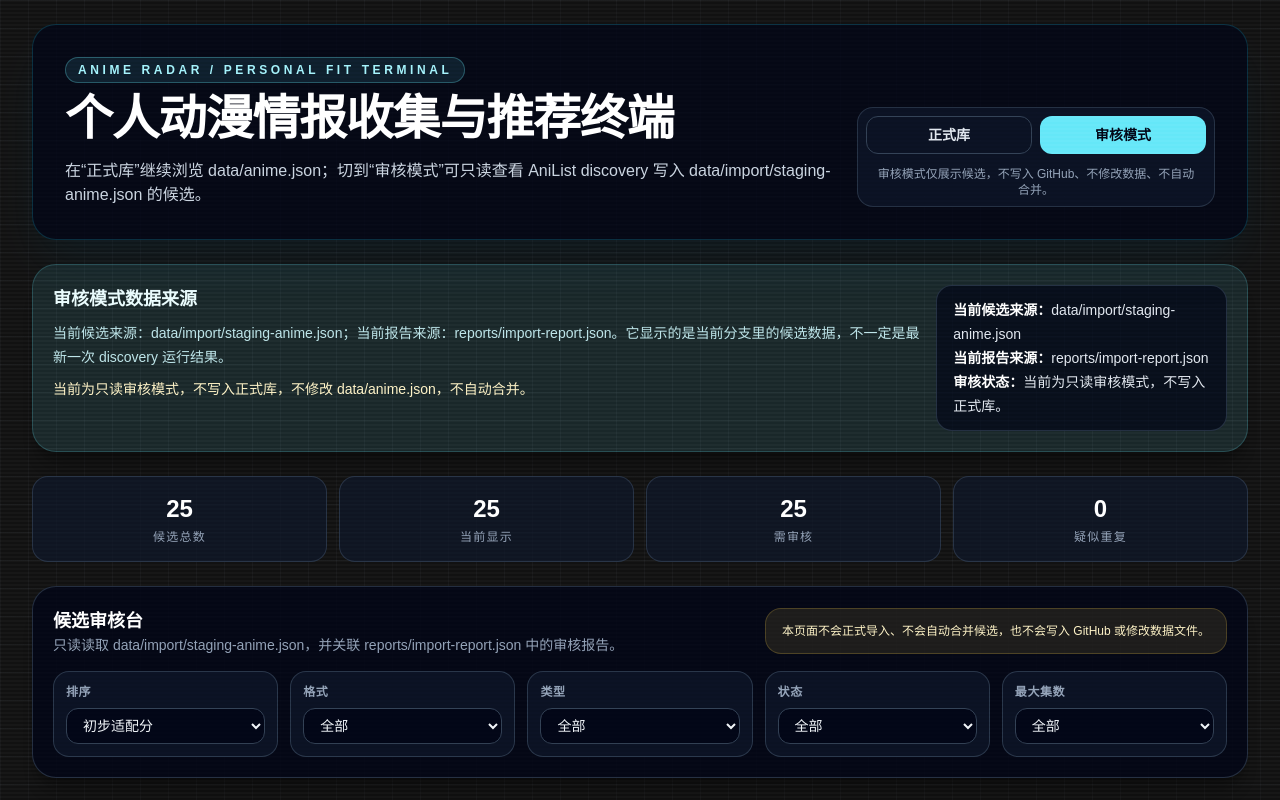
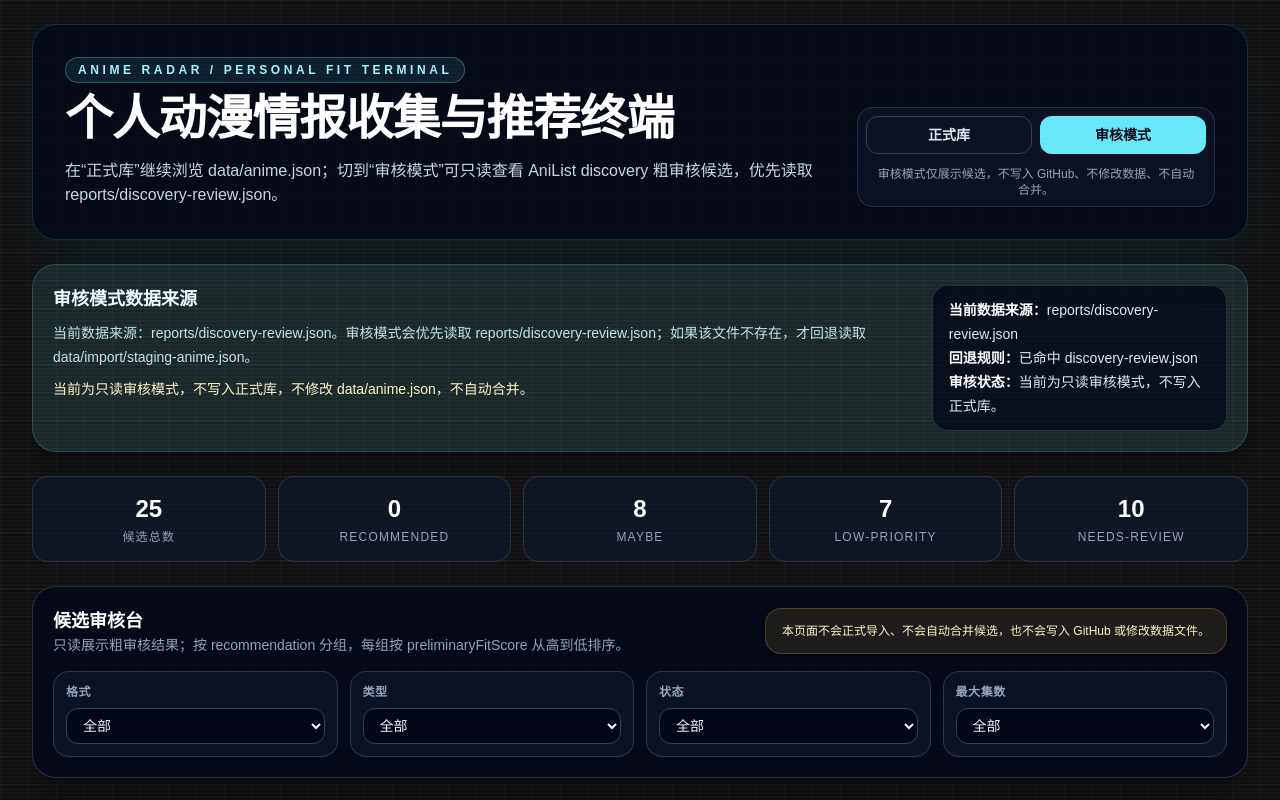
Before and after one commit to julushi2025-prog/-, a Next.js app: page / in a window 1280 px wide. Both pictures are taken after a click on the button "审核模式". Shown: the top 800 px of the page. Built offline with nearby package versions, Linux system fonts and the light colour scheme.

Commit message:
Add discovery review workbench

```diff
--- a/app/components/anime-radar.tsx
+++ b/app/components/anime-radar.tsx
@@ -2,7 +2,7 @@
 
 import { useEffect, useMemo, useState } from "react";
 import { externalLabelLocalizationMap, formatLocalizationMap, getAnimeFormat, getExternalAnimeGenres, getLocalizedAnimeDisplay, statusLocalizationMap } from "../../lib/anime-localization";
-import type { Anime, ImportReport, ReviewAnimeCandidate } from "../types";
+import type { Anime, DiscoveryRecommendation, ImportReport, ReviewAnimeCandidate, ReviewDataSource } from "../types";
 
 type Mode = "library" | "review";
 
@@ -20,10 +20,14 @@ type ReviewFilters = {
   genre: string;
   status: string;
   maxEpisodes: string;
-  sortBy: ReviewSortKey;
 };
 
-type ReviewSortKey = "preliminaryFitScore" | "sourceRating" | "year" | "episodes";
+type ReviewRecommendationGroup = {
+  key: DiscoveryRecommendation;
+  title: string;
+  description: string;
+  items: ReviewAnimeCandidate[];
+};
 
 type ReviewMetadata = {
   needsReviewReasons: string[];
@@ -45,7 +49,6 @@ const defaultReviewFilters: ReviewFilters = {
   genre: "all",
   status: "all",
   maxEpisodes: "all",
-  sortBy: "preliminaryFitScore",
 };
 
 const episodeRanges = [
@@ -57,13 +60,6 @@ const episodeRanges = [
 ];
 
 const maxEpisodeOptions = ["all", "6", "12", "13", "24", "26", "52"];
-
-const reviewSortLabels: Record<ReviewSortKey, string> = {
-  preliminaryFitScore: "初步适配分",
-  sourceRating: "来源评分",
-  year: "年份",
-  episodes: "集数",
-};
 
 const importReportCountLabels: Record<string, string> = {
   preliminaryFitScore: "初步适配分",
@@ -83,12 +79,26 @@ const importReportCountLabels: Record<string, string> = {
   merged: "已合并",
 };
 
+const recommendationOrder: DiscoveryRecommendation[] = ["recommended", "maybe", "low-priority", "needs-review"];
+
+const recommendationDescriptions: Record<DiscoveryRecommendation, string> = {
+  recommended: "粗审核认为优先值得人工查看的候选。",
+  maybe: "有命中信号，但仍需要人工判断是否适合。",
+  "low-priority": "适配信号较弱，建议排在后面查看。",
+  "needs-review": "存在系列、版本、重复或其他风险，需要人工重点确认。",
+};
+
+const reviewSourceLabels: Record<ReviewDataSource, string> = {
+  "discovery-review.json": "reports/discovery-review.json",
+  "staging-anime.json fallback": "data/import/staging-anime.json fallback",
+};
+
 const storageKeys = {
   favorites: "anime-radar:favorites",
   dismissed: "anime-radar:dismissed",
 };
 
-export function AnimeRadar({ initialAnime, reviewAnime, importReport }: { initialAnime: Anime[]; reviewAnime: ReviewAnimeCandidate[]; importReport: ImportReport | null }) {
+export function AnimeRadar({ initialAnime, reviewAnime, importReport, reviewDataSource }: { initialAnime: Anime[]; reviewAnime: ReviewAnimeCandidate[]; importReport: ImportReport | null; reviewDataSource: ReviewDataSource }) {
   const [mode, setMode] = useState<Mode>("library");
 
   return (
@@ -101,7 +111,7 @@ export function AnimeRadar({ initialAnime, reviewAnime, importReport }: { initia
             </p>
             <h1 className="text-3xl font-black tracking-tight text-white md:text-5xl">个人动漫情报收集与推荐终端</h1>
             <p className="mt-4 text-sm leading-7 text-slate-300 md:text-base">
-              在“正式库”继续浏览 data/anime.json；切到“审核模式”可只读查看 AniList discovery 写入 data/import/staging-anime.json 的候选。
+              在“正式库”继续浏览 data/anime.json；切到“审核模式”可只读查看 AniList discovery 粗审核候选，优先读取 reports/discovery-review.json。
             </p>
           </div>
           <div className="rounded-2xl border border-slate-700/70 bg-slate-900/70 p-2">
@@ -114,7 +124,7 @@ export function AnimeRadar({ initialAnime, reviewAnime, importReport }: { initia
         </div>
       </header>
 
-      {mode === "library" ? <LibraryMode initialAnime={initialAnime} /> : <ReviewMode existingAnime={initialAnime} importReport={importReport} reviewAnime={reviewAnime} />}
+      {mode === "library" ? <LibraryMode initialAnime={initialAnime} /> : <ReviewMode existingAnime={initialAnime} importReport={importReport} reviewAnime={reviewAnime} reviewDataSource={reviewDataSource} />}
     </main>
   );
 }
@@ -291,7 +301,7 @@ function LibraryMode({ initialAnime }: { initialAnime: Anime[] }) {
   );
 }
 
-function ReviewMode({ existingAnime, reviewAnime, importReport }: { existingAnime: Anime[]; reviewAnime: ReviewAnimeCandidate[]; importReport: ImportReport | null }) {
+function ReviewMode({ existingAnime, reviewAnime, importReport, reviewDataSource }: { existingAnime: Anime[]; reviewAnime: ReviewAnimeCandidate[]; importReport: ImportReport | null; reviewDataSource: ReviewDataSource }) {
   const [filters, setFilters] = useState<ReviewFilters>(defaultReviewFilters);
 
   const metadataByKey = useMemo(() => buildReviewMetadata(reviewAnime, importReport, existingAnime), [existingAnime, importReport, reviewAnime]);
@@ -300,14 +310,15 @@ function ReviewMode({ existingAnime, reviewAnime, importReport }: { existingAnim
   const genres = useMemo(() => unique(reviewAnime.flatMap((item) => getExternalAnimeGenres(item))).sort(), [reviewAnime]);
   const statuses = useMemo(() => unique(reviewAnime.map((item) => item.status).filter(Boolean)).sort(), [reviewAnime]);
 
+  const recommendationCounts = useMemo(() => countRecommendations(reviewAnime), [reviewAnime]);
   const filteredCandidates = useMemo(() => {
     return [...reviewAnime]
       .filter((item) => filters.format === "all" || getAnimeFormat(item) === filters.format)
       .filter((item) => filters.genre === "all" || getExternalAnimeGenres(item).includes(filters.genre))
       .filter((item) => filters.status === "all" || item.status === filters.status)
-      .filter((item) => filters.maxEpisodes === "all" || item.episodes <= Number(filters.maxEpisodes))
-      .sort((a, b) => compareReviewCandidates(a, b, filters.sortBy));
+      .filter((item) => filters.maxEpisodes === "all" || item.episodes <= Number(filters.maxEpisodes));
   }, [filters, reviewAnime]);
+  const groupedCandidates = useMemo(() => groupReviewCandidates(filteredCandidates), [filteredCandidates]);
 
   function updateFilter<K extends keyof ReviewFilters>(key: K, value: ReviewFilters[K]) {
     setFilters((current) => ({ ...current, [key]: value }));
@@ -317,7 +328,7 @@ function ReviewMode({ existingAnime, reviewAnime, importReport }: { existingAnim
     return (
       <div className="rounded-3xl border border-dashed border-cyan-300/30 bg-slate-950/80 p-10 text-center shadow-xl shadow-black/30">
         <h2 className="text-2xl font-black text-white">当前没有候选数据，请先运行 AniList discovery workflow</h2>
-        <p className="mt-3 text-sm leading-6 text-slate-400">当前候选来源：data/import/staging-anime.json；当前报告来源：reports/import-report.json。</p>
+        <p className="mt-3 text-sm leading-6 text-slate-400">当前数据来源：{reviewSourceLabels[reviewDataSource]}。</p>
         <p className="mt-2 text-sm leading-6 text-slate-400">当前为只读审核模式，不写入正式库，不修改 data/anime.json，不自动合并。</p>
         <p className="mt-2 text-sm leading-6 text-amber-100">当前分支中的 staging 数据较少，请确认打开的是最新 discovery PR 的 Vercel Preview。</p>
       </div>
@@ -331,15 +342,15 @@ function ReviewMode({ existingAnime, reviewAnime, importReport }: { existingAnim
           <div>
             <h2 className="text-lg font-bold text-cyan-50">审核模式数据来源</h2>
             <p className="mt-2 text-sm leading-6 text-cyan-100/90">
-              当前候选来源：data/import/staging-anime.json；当前报告来源：reports/import-report.json。它显示的是当前分支里的候选数据，不一定是最新一次 discovery 运行结果。
+              当前数据来源：{reviewSourceLabels[reviewDataSource]}。审核模式会优先读取 reports/discovery-review.json；如果该文件不存在，才回退读取 data/import/staging-anime.json。
             </p>
             <p className="mt-2 text-sm leading-6 text-amber-100">
               当前为只读审核模式，不写入正式库，不修改 data/anime.json，不自动合并。
             </p>
           </div>
           <div className="rounded-2xl border border-slate-700/70 bg-slate-950/70 px-4 py-3 text-sm leading-6 text-slate-200">
-            <p><span className="font-bold text-white">当前候选来源：</span>data/import/staging-anime.json</p>
-            <p><span className="font-bold text-white">当前报告来源：</span>{importReport ? "reports/import-report.json" : "未读取到 reports/import-report.json"}</p>
+            <p><span className="font-bold text-white">当前数据来源：</span>{reviewSourceLabels[reviewDataSource]}</p>
+            <p><span className="font-bold text-white">回退规则：</span>{reviewDataSource === "discovery-review.json" ? "已命中 discovery-review.json" : "未读取到 discovery-review.json，使用 staging fallback"}</p>
             <p><span className="font-bold text-white">审核状态：</span>当前为只读审核模式，不写入正式库。</p>
           </div>
         </div>
@@ -347,30 +358,30 @@ function ReviewMode({ existingAnime, reviewAnime, importReport }: { existingAnim
 
       {hasLowCandidateCount && (
         <section className="rounded-3xl border border-amber-300/30 bg-amber-300/10 p-4 text-sm leading-6 text-amber-100 shadow-xl shadow-black/30 md:p-5">
-          当前分支中的 staging 数据较少，请确认打开的是最新 discovery PR 的 Vercel Preview。
+          当前候选数量较少，请确认打开的是最新 discovery PR 的 Vercel Preview。
         </section>
       )}
 
-      <section className="grid gap-3 text-center md:grid-cols-4">
+      <section className="grid gap-3 text-center md:grid-cols-5">
         <Stat label="候选总数" value={reviewAnime.length.toString()} />
-        <Stat label="当前显示" value={filteredCandidates.length.toString()} />
-        <Stat label="需审核" value={(importReport?.counts?.needsReview ?? countReportList(importReport?.needsReview)).toString()} />
-        <Stat label="疑似重复" value={(importReport?.counts?.possibleDuplicates ?? countReportList(importReport?.possibleDuplicates)).toString()} />
+        <Stat label="recommended" value={recommendationCounts.recommended.toString()} />
+        <Stat label="maybe" value={recommendationCounts.maybe.toString()} />
+        <Stat label="low-priority" value={recommendationCounts["low-priority"].toString()} />
+        <Stat label="needs-review" value={recommendationCounts["needs-review"].toString()} />
       </section>
 
       <section className="rounded-3xl border border-slate-700/70 bg-slate-950/80 p-4 shadow-xl shadow-black/30 backdrop-blur md:p-5">
         <div className="mb-4 flex flex-col gap-3 md:flex-row md:items-center md:justify-between">
           <div>
             <h2 className="text-lg font-bold text-white">候选审核台</h2>
-            <p className="text-sm text-slate-400">只读读取 data/import/staging-anime.json，并关联 reports/import-report.json 中的审核报告。</p>
+            <p className="text-sm text-slate-400">只读展示粗审核结果；按 recommendation 分组，每组按 preliminaryFitScore 从高到低排序。</p>
           </div>
           <div className="rounded-2xl border border-amber-300/20 bg-amber-300/10 px-4 py-3 text-xs leading-5 text-amber-100">
             本页面不会正式导入、不会自动合并候选，也不会写入 GitHub 或修改数据文件。
           </div>
         </div>
 
-        <div className="grid gap-3 md:grid-cols-2 lg:grid-cols-5">
-          <Select label="排序" value={filters.sortBy} onChange={(value) => updateFilter("sortBy", value as ReviewSortKey)} options={Object.keys(reviewSortLabels)} labels={reviewSortLabels} />
+        <div className="grid gap-3 md:grid-cols-2 lg:grid-cols-4">
           <Select label="格式" value={filters.format} onChange={(value) => updateFilter("format", value)} options={["all", ...formats]} labels={formatLocalizationMap} />
           <Select label="类型" value={filters.genre} onChange={(value) => updateFilter("genre", value)} options={["all", ...genres]} labels={externalLabelLocalizationMap} />
           <Select label="状态" value={filters.status} onChange={(value) => updateFilter("status", value)} options={["all", ...statuses]} labels={statusLocalizationMap} />
@@ -400,11 +411,10 @@ function ReviewMode({ existingAnime, reviewAnime, importReport }: { existingAnim
         </section>
       )}
 
-      <section className="grid gap-4 lg:grid-cols-2">
-        {filteredCandidates.map((item) => {
-          const metadata = metadataByKey.get(candidateKey(item)) ?? { needsReviewReasons: [], possibleDuplicates: [], existingDuplicateMatches: [] };
-          return <ReviewCandidateCard key={`${item.id ?? item.sourceUrl}-${item.title}`} item={item} metadata={metadata} />;
-        })}
+      <section className="space-y-6">
+        {groupedCandidates.map((group) => (
+          <ReviewCandidateGroup key={group.key} group={group} metadataByKey={metadataByKey} />
+        ))}
       </section>
 
       {filteredCandidates.length === 0 && (
@@ -413,6 +423,34 @@ function ReviewMode({ existingAnime, reviewAnime, importReport }: { existingAnim
         </div>
       )}
     </>
+  );
+}
+
+function ReviewCandidateGroup({ group, metadataByKey }: { group: ReviewRecommendationGroup; metadataByKey: Map<string, ReviewMetadata> }) {
+  return (
+    <section className="rounded-3xl border border-slate-700/70 bg-slate-950/55 p-4 shadow-xl shadow-black/30 md:p-5">
+      <div className="mb-4 flex flex-col gap-2 border-b border-slate-800 pb-4 md:flex-row md:items-end md:justify-between">
+        <div>
+          <p className="text-xs font-black uppercase tracking-[0.3em] text-cyan-200">recommendation</p>
+          <h3 className="mt-1 text-2xl font-black text-white">{group.key} · {formatRecommendationLabel(group.key)}</h3>
+          <p className="mt-1 text-sm leading-6 text-slate-400">{group.description}</p>
+        </div>
+        <div className="rounded-2xl border border-cyan-300/20 bg-cyan-300/10 px-4 py-2 text-sm font-bold text-cyan-100">
+          {group.items.length} 个候选
+        </div>
+      </div>
+
+      {group.items.length > 0 ? (
+        <div className="grid gap-4 lg:grid-cols-2">
+          {group.items.map((item) => {
+            const metadata = metadataByKey.get(candidateKey(item)) ?? { needsReviewReasons: [], possibleDuplicates: [], existingDuplicateMatches: [] };
+            return <ReviewCandidateCard key={`${item.id ?? item.sourceUrl}-${item.title}`} item={item} metadata={metadata} />;
+          })}
+        </div>
+      ) : (
+        <div className="rounded-2xl border border-dashed border-slate-700 bg-slate-900/50 p-6 text-sm text-slate-400">当前筛选下本组暂无候选。</div>
+      )}
+    </section>
   );
 }
 
@@ -454,7 +492,24 @@ function ReviewCandidateCard({ item, metadata }: { item: ReviewAnimeCandidate; m
         </div>
       </div>
 
-      <p className="mt-4 text-sm leading-6 text-slate-300">{display.summary}{display.summaryNotice ? `（${display.summaryNotice}）` : ""}</p>
+      <div className="mt-4 grid gap-2 text-xs text-slate-300 sm:grid-cols-2 lg:grid-cols-3">
+        <ReviewField label="title" value={item.title} />
+        <ReviewField label="originalTitle" value={item.originalTitle || "无原始标题"} />
+        <ReviewField label="year" value={item.year || "未知"} />
+        <ReviewField label="episodes" value={item.episodes || "未知"} />
+        <ReviewField label="format" value={display.format || getAnimeFormat(item) || "未知格式"} />
+        <ReviewField label="status" value={display.status || item.status || "未知状态"} />
+        <ReviewField label="sourceRating" value={item.sourceRating ?? "暂无"} />
+        <ReviewField label="preliminaryFitScore" value={item.preliminaryFitScore ?? "暂无"} />
+        <ReviewField label="recommendation" value={item.recommendation ?? "needs-review"} />
+        <ReviewField label="reviewPriority" value={item.reviewPriority ?? "暂无"} />
+        <ReviewField className="sm:col-span-2 lg:col-span-3" label="sourceUrl" value={item.sourceUrl || "无来源链接"} />
+      </div>
+
+      <div className="mt-4 rounded-2xl border border-slate-800 bg-slate-900/50 p-3">
+        <p className="mb-1 text-xs font-black uppercase tracking-widest text-slate-500">summary / externalSummary</p>
+        <p className="text-sm leading-6 text-slate-300">{display.summary}{display.summaryNotice ? `（${display.summaryNotice}）` : ""}</p>
+      </div>
 
       <div className="mt-4 space-y-3">
         <PillGroup title="外部类型" values={display.externalGenres} empty="无外部类型" />
@@ -466,6 +521,7 @@ function ReviewCandidateCard({ item, metadata }: { item: ReviewAnimeCandidate; m
       <div className="mt-4 grid gap-3 md:grid-cols-2">
         <ReviewInfoBlock title="匹配理由" items={item.matchReasons ?? []} empty="粗审核暂无匹配理由" tone="emerald" />
         <ReviewInfoBlock title="风险理由" items={item.riskReasons ?? []} empty="粗审核暂无风险理由" tone="rose" />
+        <ReviewInfoBlock title="审核备注" items={item.reviewNote ? [item.reviewNote] : []} empty="粗审核暂无备注" tone="amber" />
         <ReviewInfoBlock title="需要审核" items={reviewReasons} empty="未在报告中标记需要审核" tone="amber" />
         <ReviewInfoBlock title="疑似重复 / 已存在" items={duplicateItems} empty="未在报告或正式库比对中标记疑似重复" tone="rose" />
       </div>
@@ -531,6 +587,15 @@ function InfoBlock({ title, text, tone }: { title: string; text: string; tone: "
     <div className={`rounded-2xl border p-3 ${color}`}>
       <p className="mb-1 text-xs font-black uppercase tracking-widest opacity-80">{title}</p>
       <p className="line-clamp-3 text-sm leading-6 text-slate-300">{text}</p>
+    </div>
+  );
+}
+
+function ReviewField({ label, value, className = "" }: { label: string; value: React.ReactNode; className?: string }) {
+  return (
+    <div className={`rounded-xl border border-slate-800 bg-slate-900/50 px-3 py-2 ${className}`}>
+      <p className="text-[0.65rem] font-black uppercase tracking-widest text-slate-500">{label}</p>
+      <p className="mt-1 break-words text-sm font-semibold text-slate-100">{value}</p>
     </div>
   );
 }
@@ -682,7 +747,6 @@ function normalizeKey(value: string) {
   return value.toLocaleLowerCase().normalize("NFKD").replace(/[\p{P}\p{S}\s_]+/gu, "");
 }
 
-
 function formatRecommendationLabel(value: string) {
   const labels: Record<string, string> = {
     recommended: "推荐",
@@ -698,15 +762,25 @@ function formatReviewPriorityLabel(value: string) {
   return labels[value] ?? value;
 }
 
-function compareReviewCandidates(a: ReviewAnimeCandidate, b: ReviewAnimeCandidate, sortBy: ReviewSortKey) {
-  const left = sortBy === "sourceRating" ? a.sourceRating ?? -1 : a[sortBy] ?? -1;
-  const right = sortBy === "sourceRating" ? b.sourceRating ?? -1 : b[sortBy] ?? -1;
-  return right - left || a.title.localeCompare(b.title);
+function countRecommendations(candidates: ReviewAnimeCandidate[]) {
+  return candidates.reduce<Record<DiscoveryRecommendation, number>>((counts, item) => {
+    const recommendation = item.recommendation ?? "needs-review";
+    counts[recommendation] += 1;
+    return counts;
+  }, { recommended: 0, maybe: 0, "low-priority": 0, "needs-review": 0 });
 }
 
-function countReportList(value: unknown) {
-  return Array.isArray(value) ? value.length : 0;
+function groupReviewCandidates(candidates: ReviewAnimeCandidate[]): ReviewRecommendationGroup[] {
+  return recommendationOrder.map((key) => ({
+    key,
+    title: formatRecommendationLabel(key),
+    description: recommendationDescriptions[key],
+    items: candidates
+      .filter((item) => (item.recommendation ?? "needs-review") === key)
+      .sort((a, b) => (b.preliminaryFitScore ?? -1) - (a.preliminaryFitScore ?? -1) || a.title.localeCompare(b.title)),
+  }));
 }
+
 
 function formatReportEntry(entry: unknown) {
   if (typeof entry === "string") return entry;
--- a/app/page.tsx
+++ b/app/page.tsx
@@ -3,14 +3,14 @@ import path from "node:path";
 import anime from "../data/anime.json";
 import stagingAnime from "../data/import/staging-anime.json";
 import { AnimeRadar } from "./components/anime-radar";
-import type { Anime, DiscoveryReviewReport, ImportReport, ReviewAnimeCandidate } from "./types";
+import type { Anime, DiscoveryReviewItem, DiscoveryReviewReport, ImportReport, ReviewAnimeCandidate, ReviewDataSource } from "./types";
 
 export default async function Home() {
   const importReport = await readImportReport();
   const discoveryReview = await readDiscoveryReview();
-  const reviewAnime = mergeDiscoveryReview(stagingAnime as ReviewAnimeCandidate[], discoveryReview);
+  const reviewDataset = buildReviewDataset(stagingAnime as ReviewAnimeCandidate[], discoveryReview);
 
-  return <AnimeRadar importReport={importReport} initialAnime={anime as Anime[]} reviewAnime={reviewAnime} />;
+  return <AnimeRadar importReport={importReport} initialAnime={anime as Anime[]} reviewAnime={reviewDataset.items} reviewDataSource={reviewDataset.source} />;
 }
 
 async function readImportReport() {
@@ -22,7 +22,6 @@ async function readImportReport() {
   }
 }
 
-
 async function readDiscoveryReview() {
   try {
     const file = await readFile(path.join(process.cwd(), "reports", "discovery-review.json"), "utf8");
@@ -32,23 +31,55 @@ async function readDiscoveryReview() {
   }
 }
 
-function mergeDiscoveryReview(candidates: ReviewAnimeCandidate[], review: DiscoveryReviewReport | null) {
-  if (!review?.items?.length) return candidates;
-  const reviewByKey = new Map(review.items.map((item) => [`${normalizeKey(item.title)}::${item.year ?? ""}`, item]));
+function buildReviewDataset(stagingCandidates: ReviewAnimeCandidate[], review: DiscoveryReviewReport | null): { items: ReviewAnimeCandidate[]; source: ReviewDataSource } {
+  if (!review) return { items: stagingCandidates, source: "staging-anime.json fallback" };
 
-  return candidates.map((candidate) => {
-    const item = reviewByKey.get(`${normalizeKey(candidate.title)}::${candidate.year ?? ""}`);
-    if (!item) return candidate;
-    return {
-      ...candidate,
-      preliminaryFitScore: item.preliminaryFitScore,
-      recommendation: item.recommendation,
-      reviewPriority: item.reviewPriority,
-      matchReasons: item.matchReasons,
-      riskReasons: item.riskReasons,
-      reviewNote: item.reviewNote,
-    };
-  });
+  const stagingByKey = new Map(stagingCandidates.map((candidate) => [candidateKey(candidate), candidate]));
+  const stagingBySourceUrl = new Map(stagingCandidates.filter((candidate) => candidate.sourceUrl).map((candidate) => [candidate.sourceUrl, candidate]));
+
+  return {
+    items: (review.items ?? []).map((item) => toReviewCandidate(item, stagingByKey.get(discoveryItemKey(item)) ?? stagingBySourceUrl.get(item.sourceUrl))),
+    source: "discovery-review.json",
+  };
+}
+
+function toReviewCandidate(item: DiscoveryReviewItem, stagingMatch?: ReviewAnimeCandidate): ReviewAnimeCandidate {
+  return {
+    ...stagingMatch,
+    title: item.title,
+    originalTitle: item.originalTitle,
+    year: item.year,
+    episodes: item.episodes,
+    status: item.status as Anime["status"],
+    genres: item.genres ?? stagingMatch?.genres ?? [],
+    tags: item.tags ?? stagingMatch?.tags ?? [],
+    summary: item.summary ?? stagingMatch?.summary ?? "",
+    externalSummary: item.externalSummary ?? stagingMatch?.externalSummary,
+    sourceGenres: item.sourceGenres ?? item.genres ?? stagingMatch?.sourceGenres ?? [],
+    sourceRating: item.sourceRating,
+    personalFitScore: stagingMatch?.personalFitScore ?? 0,
+    whyForMe: stagingMatch?.whyForMe ?? "",
+    risk: stagingMatch?.risk ?? "",
+    sourceName: item.sourceName ?? stagingMatch?.sourceName ?? "AniList",
+    sourceUrl: item.sourceUrl,
+    aliases: item.aliases ?? stagingMatch?.aliases,
+    format: item.format,
+    anilistFormat: item.format,
+    preliminaryFitScore: item.preliminaryFitScore,
+    recommendation: item.recommendation,
+    reviewPriority: item.reviewPriority,
+    matchReasons: item.matchReasons ?? [],
+    riskReasons: item.riskReasons ?? [],
+    reviewNote: item.reviewNote ?? "",
+  };
+}
+
+function candidateKey(item: Pick<ReviewAnimeCandidate, "title" | "year">) {
+  return `${normalizeKey(item.title)}::${item.year ?? ""}`;
+}
+
+function discoveryItemKey(item: Pick<DiscoveryReviewItem, "title" | "year">) {
+  return `${normalizeKey(item.title)}::${item.year ?? ""}`;
 }
 
 function normalizeKey(value: string) {
```
Also changed, not shown: app/types.ts (+7 -0 lines).
